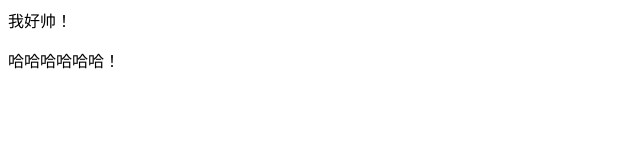
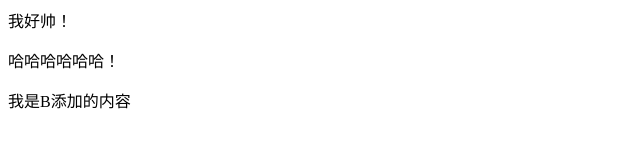
Before and after one commit to 10148726003/git-demo, a plain HTML site: page index.html in a window 1280 px wide. Shown: the whole page, without its empty margins (0-640 px from the left). Drawn offline with Linux system fonts and the light colour scheme.

Commit message:
程序员B第一次提交

```diff
--- a/index.html
+++ b/index.html
@@ -10,6 +10,7 @@
 <body>
     <div>我好帅！</div>
     <p>哈哈哈哈哈哈！</p>
+    <p>我是B添加的内容</p>
 </body>
 
 </html>
```
